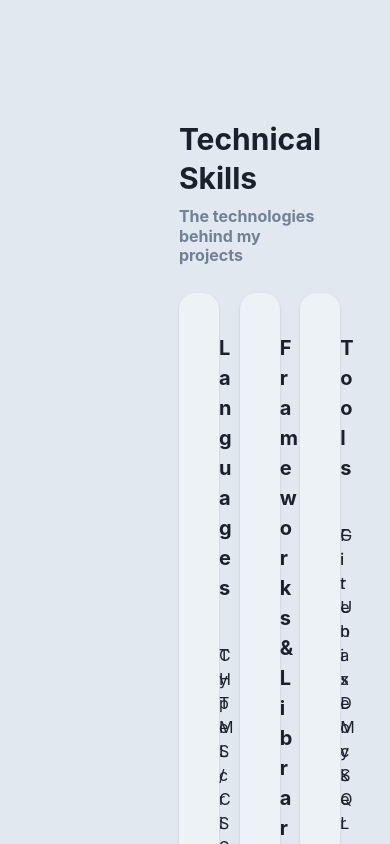
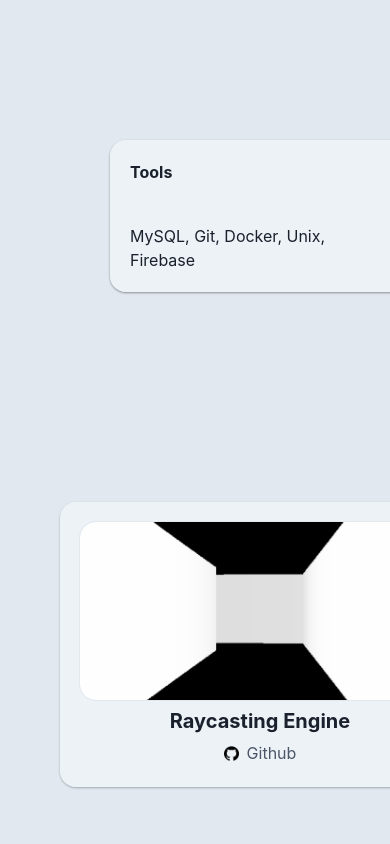
Before and after one commit to benheinen/benjamin-heinen, a React (Vite) app: page / in a window 390 px wide. Shown: the part 2280-3124 px from the top of the page. Built offline with nearby package versions, Linux system fonts and the light colour scheme.

Commit message:
implemented responsive design

```diff
--- a/src/components/TechnicalSkills.tsx
+++ b/src/components/TechnicalSkills.tsx
@@ -1,91 +1,66 @@
 import {
-  SimpleGrid,
   GridItem,
   Card,
   CardHeader,
   CardBody,
-  List,
-  ListItem,
   VStack,
+  Grid,
 } from "@chakra-ui/react";
 import CategoryHeading from "./CategoryHeading";
-
-type SkillCategory = {
+interface Props {
   title: string;
-  items: string[][];
-};
-
-const skillsData: SkillCategory[] = [
-  {
-    title: "Languages",
-    items: [
-      ["C", "HTML/CSS", "Java"],
-      ["TypeScript", "Python", "SwiftUI"],
-    ],
-  },
-  {
-    title: "Frameworks & Libraries",
-    items: [
-      ["NumPy", "PyGame", "ChakraUI"],
-      ["React", "Node.js"],
-    ],
-  },
-  {
-    title: "Tools",
-    items: [
-      ["Git", "Unix", "Docker"],
-      ["Firebase", "MySQL"],
-    ],
-  },
-];
-
-interface SkillCardProps {
-  title: string;
-  items: string[][];
+  items: string;
 }
 
 // In the future, I might decide to export this component to seperate it from this file.
-function SkillCard({ title, items }: SkillCardProps) {
+function SkillCard({ title, items }: Props) {
   return (
-    <GridItem>
-      <Card borderRadius={"2xl"} color={"gray.800"} bg={"gray.100"} p={5}>
-        <CardHeader fontSize={"xl"} fontWeight={"bold"}>
-          {title}
-        </CardHeader>
-        <CardBody>
-          <SimpleGrid columns={2}>
-            {items.map(function (list, index) {
-              return (
-                <GridItem key={index}>
-                  <List>
-                    {list.map(function (item, idx) {
-                      return <ListItem key={idx}>{item}</ListItem>;
-                    })}
-                  </List>
-                </GridItem>
-              );
-            })}
-          </SimpleGrid>
-        </CardBody>
-      </Card>
-    </GridItem>
+    <Card w={300} borderRadius={"2xl"} bg={"gray.100"}>
+      <CardHeader fontWeight={"bold"}>{title}</CardHeader>
+      <CardBody>{items}</CardBody>
+    </Card>
   );
 }
 
 function Skills() {
   return (
     <VStack>
-      <CategoryHeading
-        title={"Technical Skills"}
-        subtitle={"The technologies behind my projects"}
-      ></CategoryHeading>
-      <SimpleGrid columns={3} gap={10}>
-        {skillsData.map(function (skill, index) {
-          return (
-            <SkillCard key={index} title={skill.title} items={skill.items} />
-          );
-        })}
-      </SimpleGrid>
+      <Grid
+        gridTemplateAreas={{
+          lg: `"heading heading heading"
+        "card1 card2 card3"`,
+          sm: `"heading"
+        "card1"
+        "card2"
+        "card3"`,
+        }}
+        gap={5}
+      >
+        <GridItem area={"heading"}>
+          <CategoryHeading
+            title={"Technical Skills"}
+            subtitle={"The technologies behind my projects"}
+          ></CategoryHeading>
+        </GridItem>
+        <GridItem area={"card1"}>
+          <SkillCard
+            title={"Languages"}
+            items={"C, HTML/CSS, Java, TypeScript, Python, SwiftUI"}
+          />
+        </GridItem>
+        <GridItem area={"card2"}>
+          <SkillCard
+            title={"Frameworks & Libraries"}
+            items={"React, ChakraUI, Node.js, NumPy, PyGame"}
+          />
+        </GridItem>
+        <GridItem area={"card3"}>
+          <SkillCard
+            title={"Tools"}
+            items={"MySQL, Git, Docker, Unix, Firebase"}
+          />
+        </GridItem>
+      </Grid>
     </VStack>
   );
 }
```
